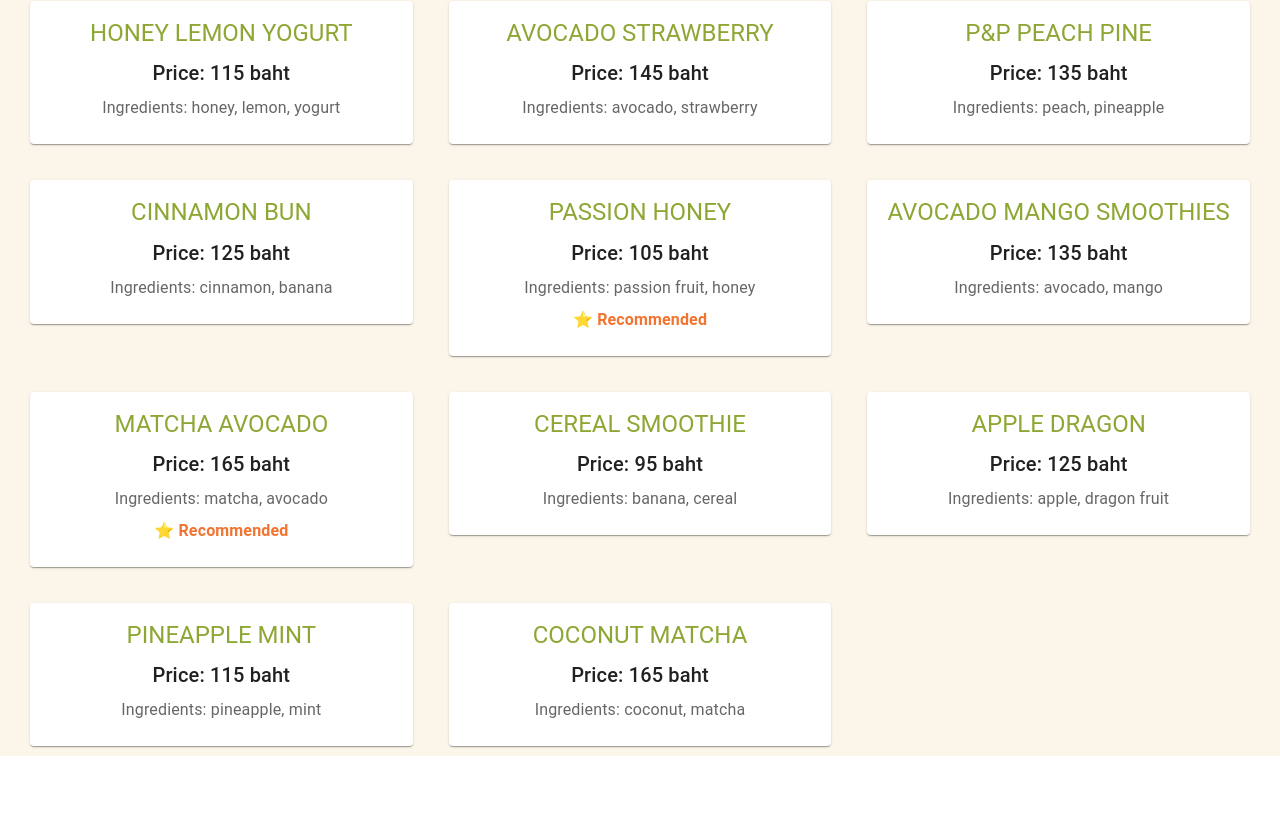
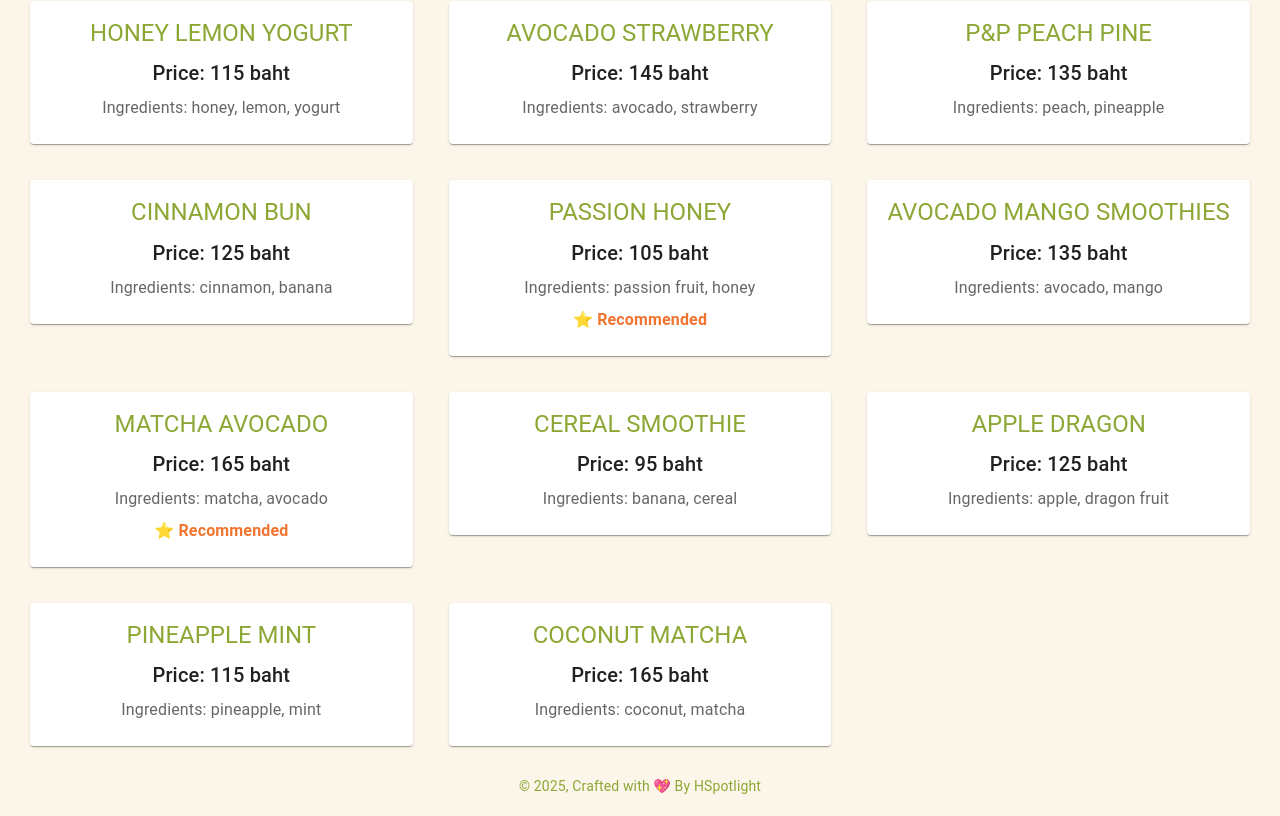
Before and after one commit to hspotlight/ohkajhu, a React (Create React App) app: page / in a window 1280 px wide. Shown: the part 910-1726 px from the top of the page. Before the commit the page ends 1666 px from the top, so only its background shows below. Built offline with nearby package versions, Linux system fonts and the light colour scheme.

Commit message:
add credit

```diff
--- a/src/App.css
+++ b/src/App.css
@@ -3,5 +3,6 @@
   padding-left: 20px;
   padding-right: 20px;
   padding-top: 20px;
+  padding-bottom: 20px;
   background-color: #fbf6e9;
 }
--- a/src/App.js
+++ b/src/App.js
@@ -130,6 +130,9 @@ function App() {
           </div>
         </div>
       </Box>
+      <Typography variant="body2" sx={{ color: '#8da735', marginTop: '20px' }}>
+        © 2025, Crafted with 💖 By HSpotlight
+      </Typography>
     </div>
   );
 }
```
